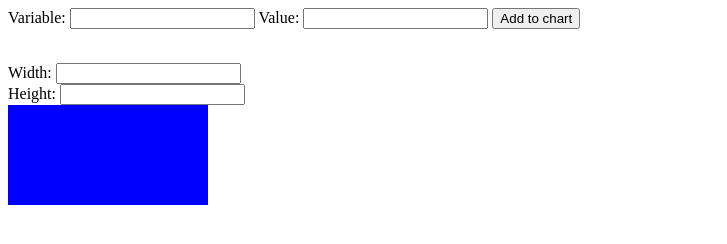
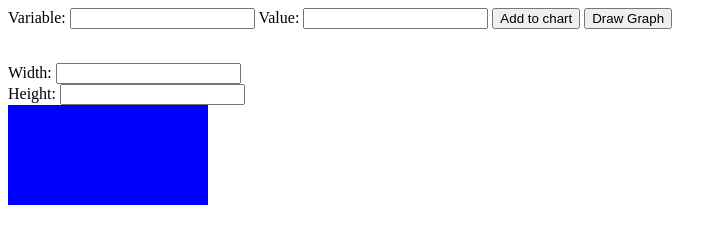
Before and after one commit to JacobMJones/GraphMaker, a website: page index.html in a window 1280 px wide. Shown: the whole page, without its empty margins (0-727 px from the left). Drawn offline with Linux system fonts and the light colour scheme.

Commit message:
Adds Draw graph button

```diff
--- a/index.html
+++ b/index.html
@@ -16,6 +16,7 @@
 			Variable: <input type="text" id="variable-name">
 			Value: <input type="text" id="variable-value">
 			<button type="button" onclick="addBar()">Add to chart</button>
+			<button type="button" onclick="drawGraph()">Draw Graph</button>
 			<div id='display-of-variables'>
 			<p></p>
 			</div>
```
Also changed, not shown: script.js (+2 -5 lines).
